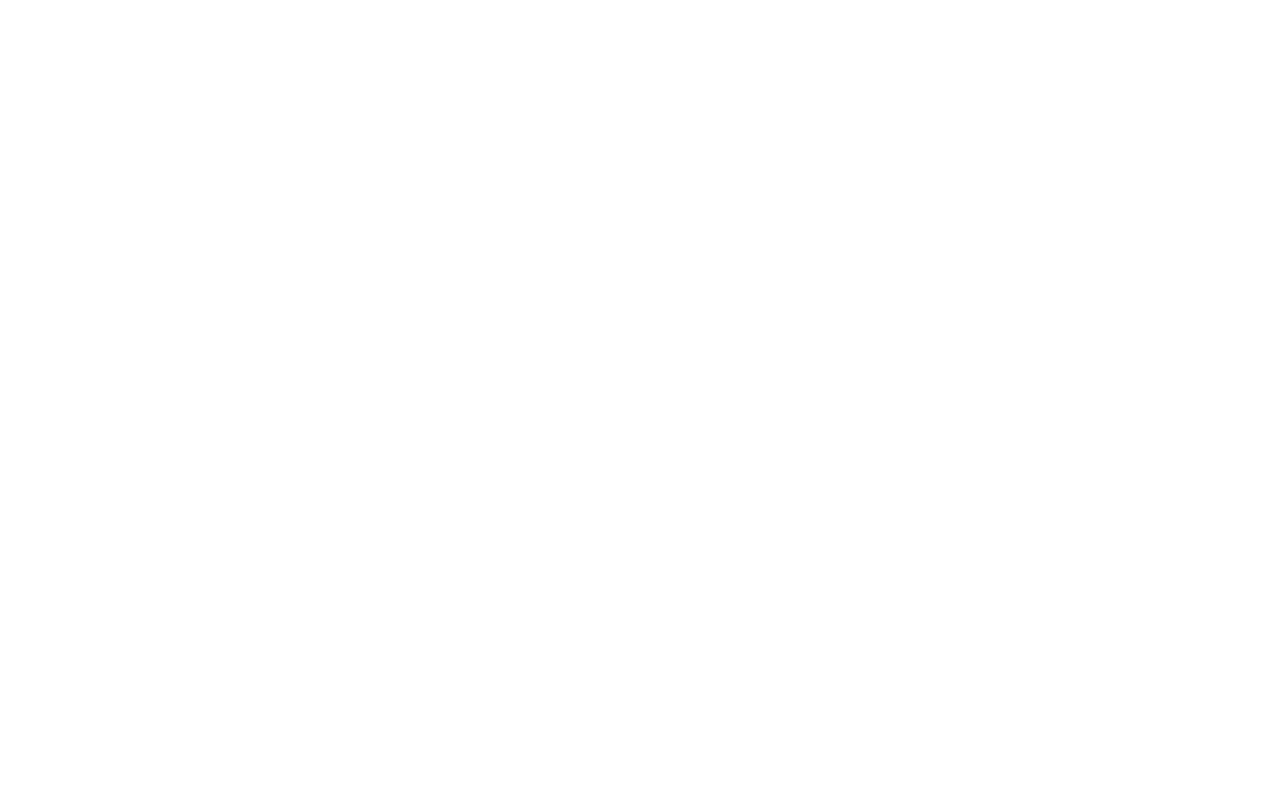
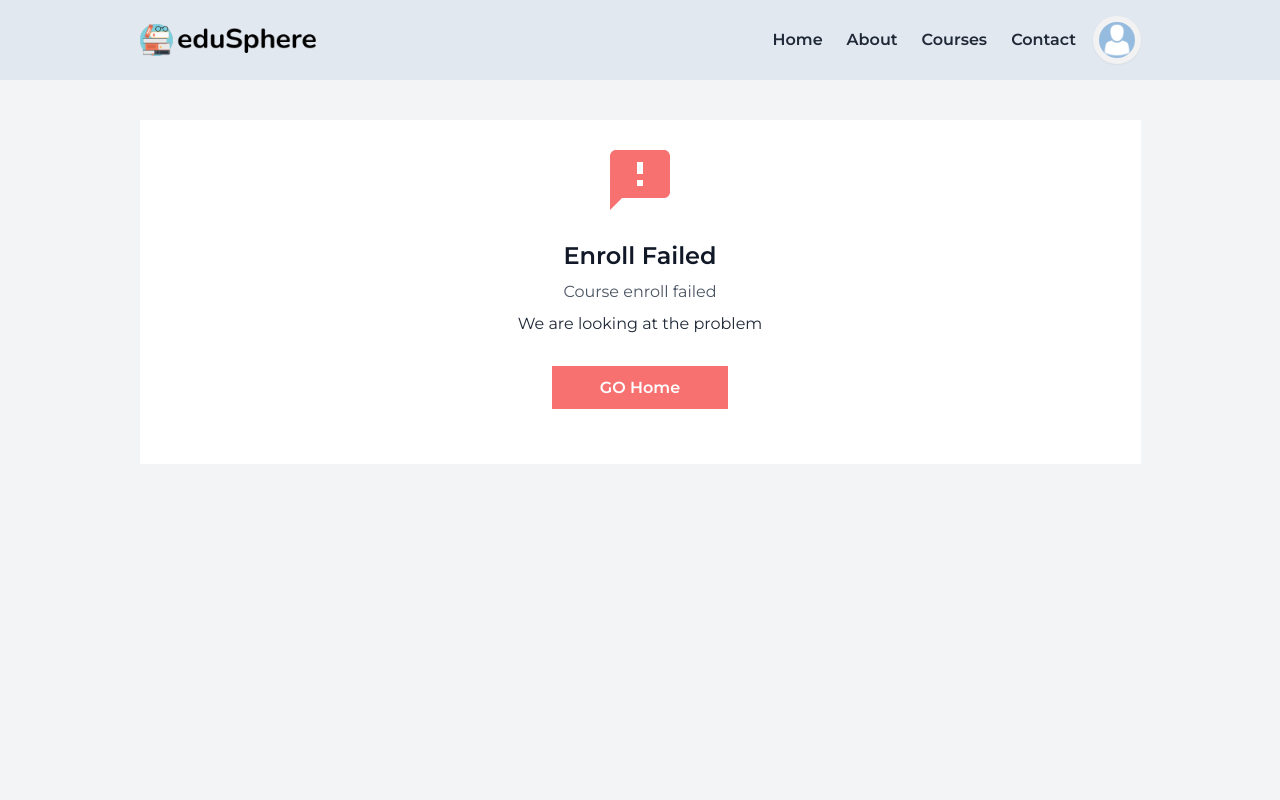
Before and after one commit to S-Alif/Edu-Sphere, a React (Vite) app in the folder main/frontend/: page /enroll/failed in a window 1280 px wide. Shown: the top 800 px of the page. Built offline with nearby package versions, Linux system fonts and the light colour scheme; no server answers.

Commit message:
[DONE] course enroll confirmation pages

```diff
--- a/main/frontend/src/App.jsx
+++ b/main/frontend/src/App.jsx
@@ -54,6 +54,8 @@ const App = () => {
         </Route>
 
         <Route path="enroll/success" element={<CourseEnrollConfirm />} />
+        <Route path="enroll/failed" element={<CourseEnrollConfirm />} />
+        <Route path="enroll/canceled" element={<CourseEnrollConfirm />} />
 
       </Route>
 
--- a/main/frontend/src/pages/CourseEnrollConfirm.jsx
+++ b/main/frontend/src/pages/CourseEnrollConfirm.jsx
@@ -1,6 +1,9 @@
 import { NavLink, useLocation } from "react-router-dom";
 import Section from "../components/tag-comps/Section";
+
 import { FaCircleCheck } from "react-icons/fa6";
+import { MdSmsFailed } from "react-icons/md";
+import { MdCancel } from "react-icons/md";
 
 const CourseEnrollConfirm = () => {
 
@@ -13,18 +16,35 @@ const CourseEnrollConfirm = () => {
         <div className="bg-white p-6  md:mx-auto flex flex-col items-center">
 
           {location.pathname == "/enroll/success" && <span className={`text-7xl text-emerald-400`}><FaCircleCheck /></span>}
+          {location.pathname == "/enroll/failed" && <span className={`text-7xl text-red-400`}><MdSmsFailed /></span>}
+          {location.pathname == "/enroll/canceled" && <span className={`text-7xl text-yellow-600`}><MdCancel /></span>}
 
 
           <div className="text-center pt-6">
             <h3 className="md:text-2xl text-base text-gray-900 font-semibold text-center">
-              Enroll Success
+              {location.pathname == "/enroll/success" && "Enroll Success"}
+              {location.pathname == "/enroll/failed" && "Enroll Failed"}
+              {location.pathname == "/enroll/canceled" && "Enroll canceled"}
+
             </h3>
             <p className="text-gray-600 my-2">
-              Thank you for enrolling in the course.
+              {location.pathname == "/enroll/success" && "Thank you for enrolling in the course"}
+              {location.pathname == "/enroll/failed" && "Course enroll failed"}
+              {location.pathname == "/enroll/canceled" && "Course enroll canceled"}
             </p>
-            <p>May it help you gain infinite knowledge</p>
+            <p>
+              {location.pathname == "/enroll/success" && "May it help you gain infinite knowledge"}
+              {location.pathname == "/enroll/failed" && "We are looking at the problem"}
+              {location.pathname == "/enroll/canceled" && "May you find another course in here"}
+            </p>
             <div className="py-10 text-center">
-              <NavLink to={'/'} className="px-12 bg-emerald-400 hover:bg-emerald-500 transition-all duration-300 text-white font-semibold py-3">GO Home</NavLink>
+              <NavLink to={'/'}
+              className={`px-12 ${location.pathname == "/enroll/success" && "bg-emerald-400 hover:bg-emerald-500"}
+              ${location.pathname == "/enroll/failed" && "bg-red-400 hover:bg-red-500"}
+              ${location.pathname == "/enroll/canceled" && "bg-yellow-500 hover:bg-yellow-600"}
+               transition-all duration-300 text-white font-semibold py-3`} replace={true}>
+                GO Home
+              </NavLink>
             </div>
           </div>
         </div>
```
